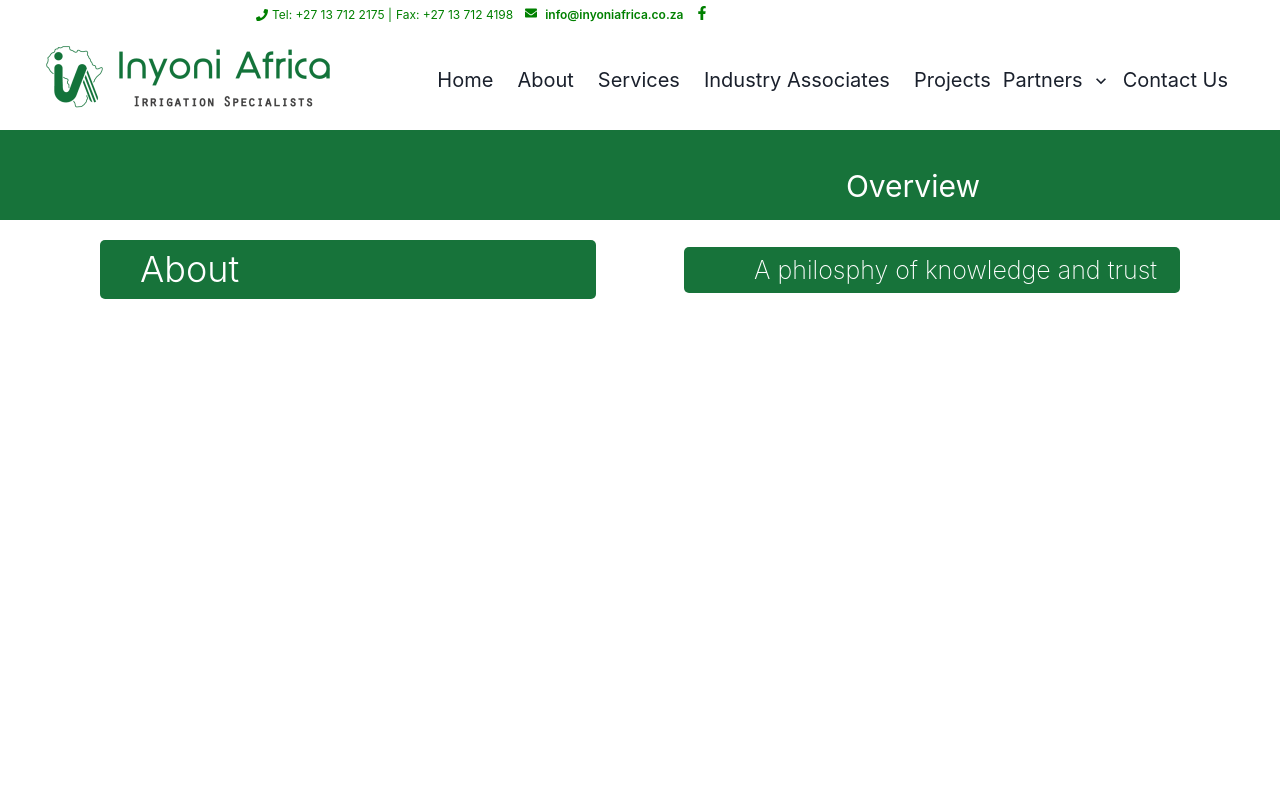
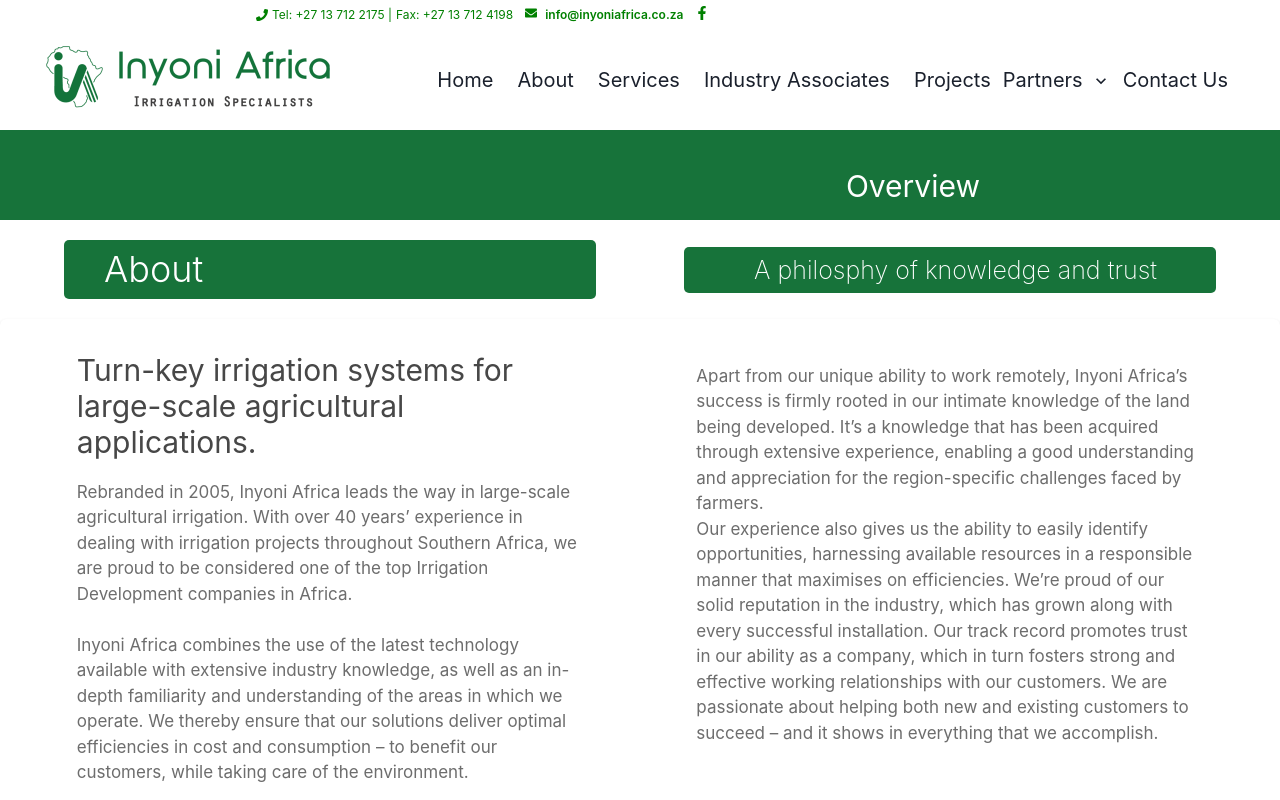
Before and after one commit to MiniNInjaP/InyoniReact, a React (Vite) app: page /about in a window 1280 px wide. Shown: the top 800 px of the page. Built offline with nearby package versions, Linux system fonts and the light colour scheme.

Commit message:
Complete Text Card Component

```diff
--- a/src/Components/Banner.tsx
+++ b/src/Components/Banner.tsx
@@ -15,7 +15,7 @@
       <Heading
         fontWeight={400}
         paddingBottom={4}
-        paddingRight={300}
+        paddingRight={{ base: 10, md: 20, lg: "300px" }}
         color={"white"}
         fontSize={30}
       >
--- a/src/Components/CardRight.tsx
+++ b/src/Components/CardRight.tsx
@@ -4,7 +4,7 @@
 
 interface Props {
   image: string;
-  heading: string;
+  heading?: string;
   paragraph: string;
   buttonLink: string;
   buttonText: string;
--- a/src/Components/Header.tsx
+++ b/src/Components/Header.tsx
@@ -20,7 +20,7 @@
       flexDirection={{ base: "column", lg: "row" }}
       alignContent={"center"}
       marginY={5}
-      marginX={{ base: "32px", lg: "100px" }}
+      marginX={"5%"}
     >
       <Heading
         marginRight={{ base: 0, lg: 20 }}
--- /dev/null
+++ b/src/Components/TextCard.tsx
@@ -0,0 +1,81 @@
+import {
+  Card,
+  Text,
+  CardBody,
+  Heading,
+  VStack,
+  HStack,
+  Box,
+} from "@chakra-ui/react";
+
+interface Props {
+  headingOne?: string;
+  headingTwo?: string;
+  paragraphOne: string;
+  paragraphTwo: string;
+  textColor: string;
+  headingColor: string;
+}
+
+const TextCard = ({
+  textColor,
+  paragraphOne,
+  paragraphTwo,
+  headingOne,
+  headingTwo,
+  headingColor,
+}: Props) => {
+  return (
+    <Card>
+      <CardBody
+        justifyContent={"space-between"}
+        marginTop={"1%"}
+        paddingX={"6%"}
+      >
+        <HStack
+          flexDirection={{ base: "column", lg: "row" }}
+          alignItems={"flex-start"}
+          justifyContent={"space-between"}
+          spacing={"10%"}
+        >
+          <Box width={{ base: "auto", lg: "50vw" }} flexDirection={"column"}>
+            <Heading
+              fontSize={{ base: 20, md: 30, lg: 30 }}
+              fontWeight={400}
+              color={headingColor}
+              marginBottom={5}
+            >
+              {headingOne}
+            </Heading>
+            <Text
+              fontSize={{ base: 15, md: 15, lg: 17 }}
+              whiteSpace={"pre-wrap"}
+              color={textColor}
+            >
+              {paragraphOne}
+            </Text>
+          </Box>
+          <Box width={"50vw"}>
+            <Heading
+              fontSize={{ base: 20, md: 30, lg: 30 }}
+              fontWeight={400}
+              color={headingColor}
+              marginBottom={3}
+            >
+              {headingTwo}
+            </Heading>
+            <Text
+              fontSize={{ base: 15, md: 15, lg: 17 }}
+              whiteSpace={"pre-wrap"}
+              color={textColor}
+            >
+              {paragraphTwo}
+            </Text>
+          </Box>
+        </HStack>
+      </CardBody>
+    </Card>
+  );
+};
+
+export default TextCard;
--- a/src/Pages/About.tsx
+++ b/src/Pages/About.tsx
@@ -2,14 +2,18 @@
 import NavBar from "../Components/NavBar";
 import Banner from "../Components/Banner";
 import Header from "../Components/Header";
-
-const About = () => {
-  return (
+import TextCard from "../Components/TextCard";
+import { TurnKey } from "../TextInput/Headings";
+import { TurnKeySection, philosophyText } from "../TextInput/TextContent";
+import Footer from "../Components/Footer";
+const About = () => (
   <Grid templateAreas={`"nav" "main" "footer"`}>
     <GridItem area="nav">
       <NavBar></NavBar>
       <Box height={{ base: "105px", lg: "130px" }}></Box>
       <Banner>Overview</Banner>
+    </GridItem>
+    <GridItem area="main">
       <Header
         headerTwo="A philosphy of knowledge and trust"
         paddingYTwo={2}
@@ -17,13 +21,19 @@
         paddingRight={2}
         headerOne="About"
       ></Header>
+      <TextCard
+        headingOne={TurnKey}
+        paragraphOne={TurnKeySection}
+        paragraphTwo={philosophyText}
+        headingColor="#474747"
+        textColor="#6D6D6D"
+      ></TextCard>
+      <Header headerOne={"Our People"} paddingRight={0}></Header>
     </GridItem>
-      <GridItem height="200vh" area="main"></GridItem>
-      <GridItem area="footer" bg="yellow">
-        Footer
+    <GridItem area="footer" bg={"#17733A"}>
+      <Footer></Footer>
     </GridItem>
   </Grid>
 );
-};
 
 export default About;
--- a/src/TextInput/TextContent.ts
+++ b/src/TextInput/TextContent.ts
@@ -12,3 +12,6 @@
 
 export const IAAText = `Inyoni Africa is a corporate member of SABI (South African Irrigation Institute / Suid Afrikaanse Besproeiingsinstituut). The Institute strives to provide better irrigation standards and norms in ensuring the optimal use of irrigation water, as a scarce natural resource.
 We are also proud to be agents for Valley Center Pivots. Valley, a member of the Valmont Group, is the world leader in center pivots and related control development.`
+
+export const philosophyText = `Apart from our unique ability to work remotely, Inyoni Africa’s success is firmly rooted in our intimate knowledge of the land being developed. It’s a knowledge that has been acquired through extensive experience, enabling a good understanding and appreciation for the region-specific challenges faced by farmers.
+Our experience also gives us the ability to easily identify opportunities, harnessing available resources in a responsible manner that maximises on efficiencies. We’re proud of our solid reputation in the industry, which has grown along with every successful installation. Our track record promotes trust in our ability as a company, which in turn fosters strong and effective working relationships with our customers. We are passionate about helping both new and existing customers to succeed – and it shows in everything that we accomplish.`
```
Lines whose indentation alone changed are shown as unchanged.
